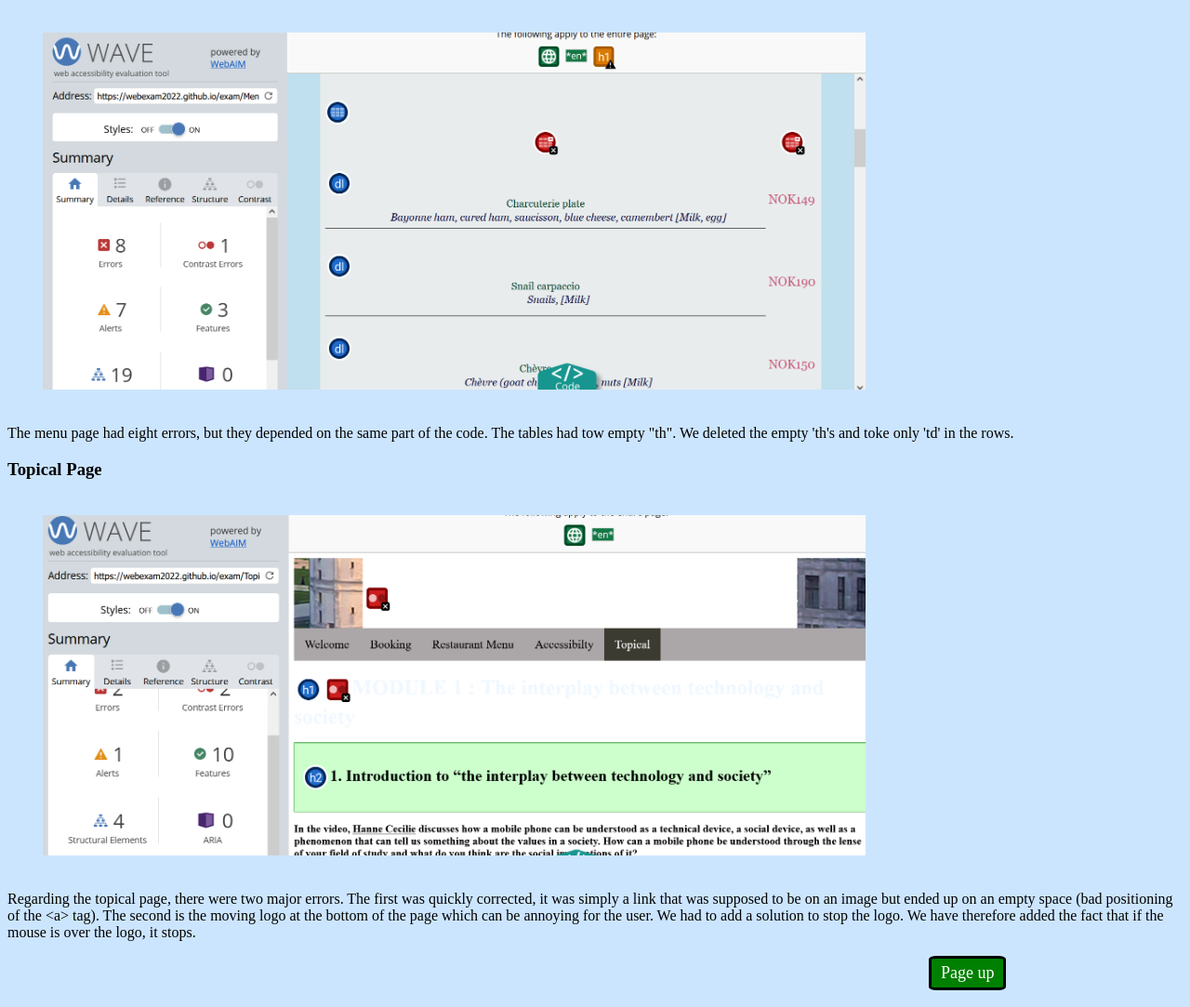
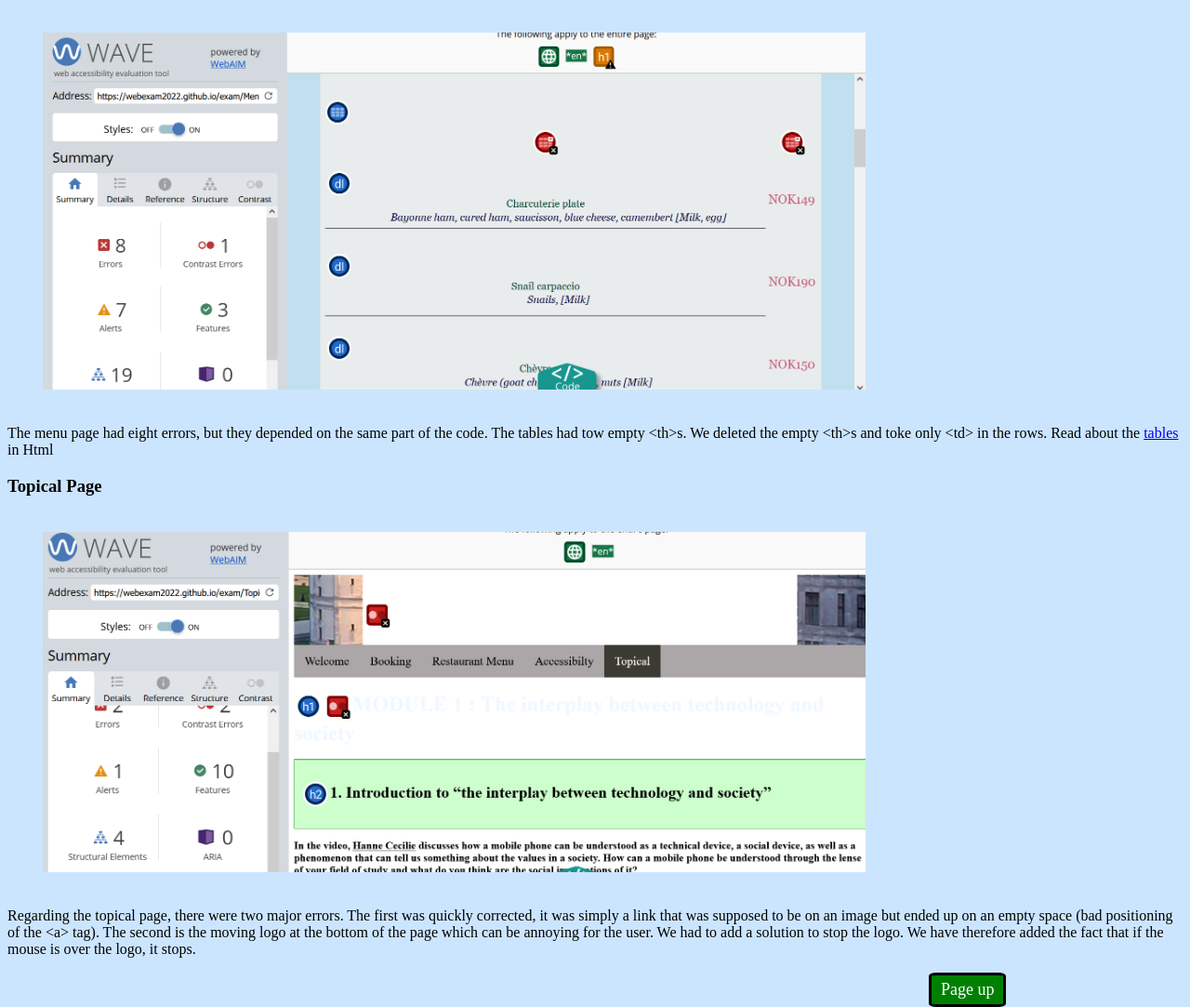
Before and after one commit to webExam2022/exam, a plain HTML site: page Accessibility_page.html in a window 1280 px wide. Shown: the part 1506-2589 px from the top of the page at 93% size. Drawn offline with Linux system fonts and the light colour scheme.

Commit message:
Update Accessibility_page.html

```diff
--- a/Accessibility_page.html
+++ b/Accessibility_page.html
@@ -20,23 +20,23 @@
 
 <body class="backgr">
     <!--Change the background color-->
-    <div>
+    <div class="acc">
         <h3>Welcome Page</h3>
         <img src="Bugs_Welcome.png" class="img2" alt="Bugs welcome page">
         <p>The Home page didn't have any errors,</p>
     </div>
-    <div>
+    <div class="acc">
         <h3>Booking Page</h3>
         <img src="Bugs_Booking.png" class="img2" alt="Bugs booking page">
         <p>The booking page didn't have any errors, except some contrast ones, due to the color of the pictures. We just had to change a few ones to avoid it. Otherwise, there was not other errors, as it was not a hard page to do due to its content (only
             text and pictures)</p>
     </div>
-    <div>
+    <div class="acc">
         <h3>Menu Page</h3>
         <img src="Bugs_Menu.png" class="img2" alt="Bugs menu page">
-        <p>The menu page had eight errors, but they depended on the same part of the code. The tables had tow empty "th". We deleted the empty 'th's and toke only 'td' in the rows.</p>
+        <p>The menu page had eight errors, but they depended on the same part of the code. The tables had tow empty &ltth&gts. We deleted the empty &ltth&gts and toke only &lttd&gt in the rows. Read about the <a href="https://www.w3schools.com/html/html_tables.asp"> tables</a>            in Html </p>
     </div>
-    <div>
+    <div class="acc">
         <h3>Topical Page</h3>
         <img src="Bugs_Topical.png" class="img2" alt="Bugs topical page">
         <p>Regarding the topical page, there were two major errors. The first was quickly corrected, it was simply a link that was supposed to be on an image but ended up on an empty space (bad positioning of the &lta&gt tag). The second is the moving logo
```
